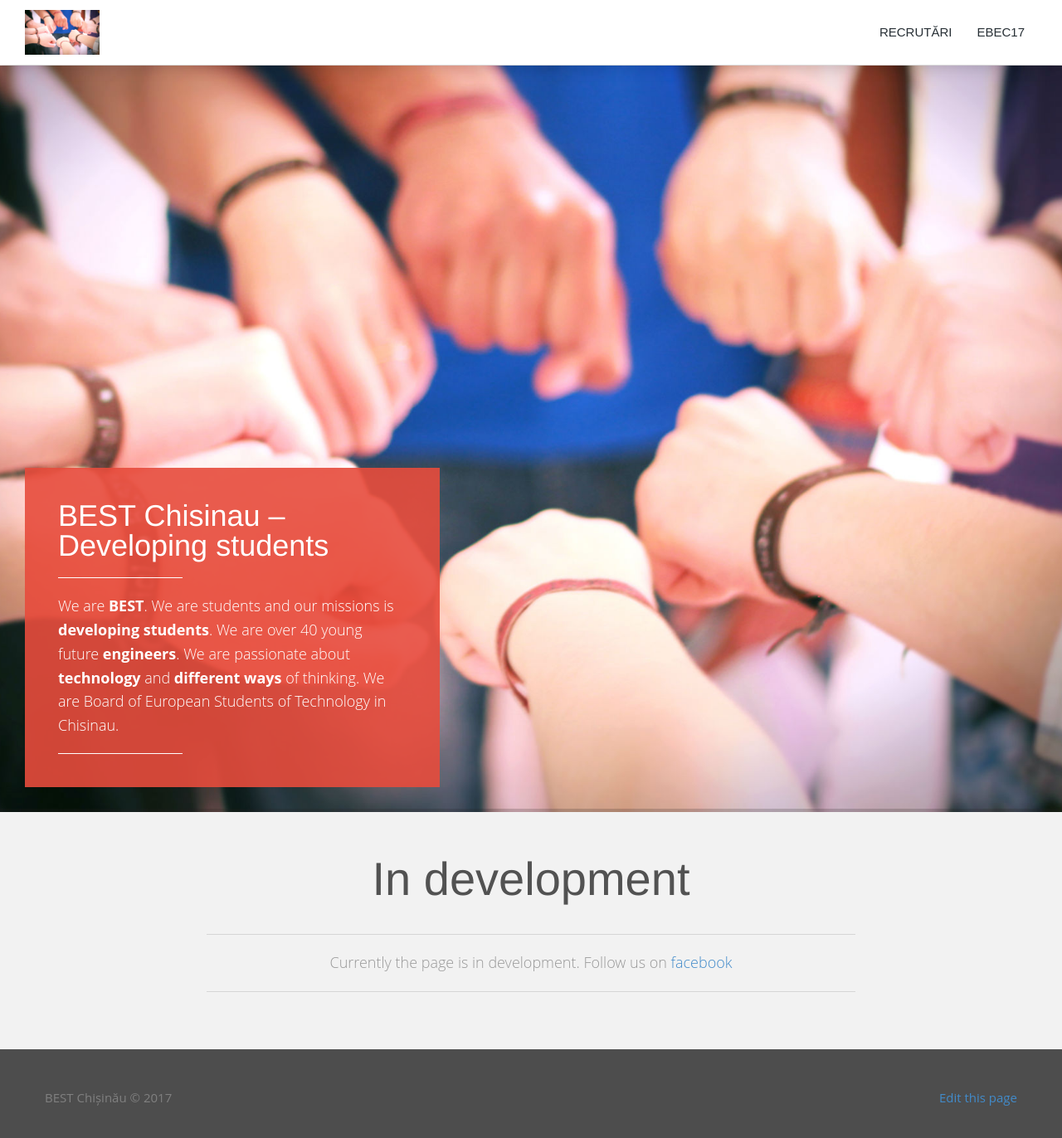
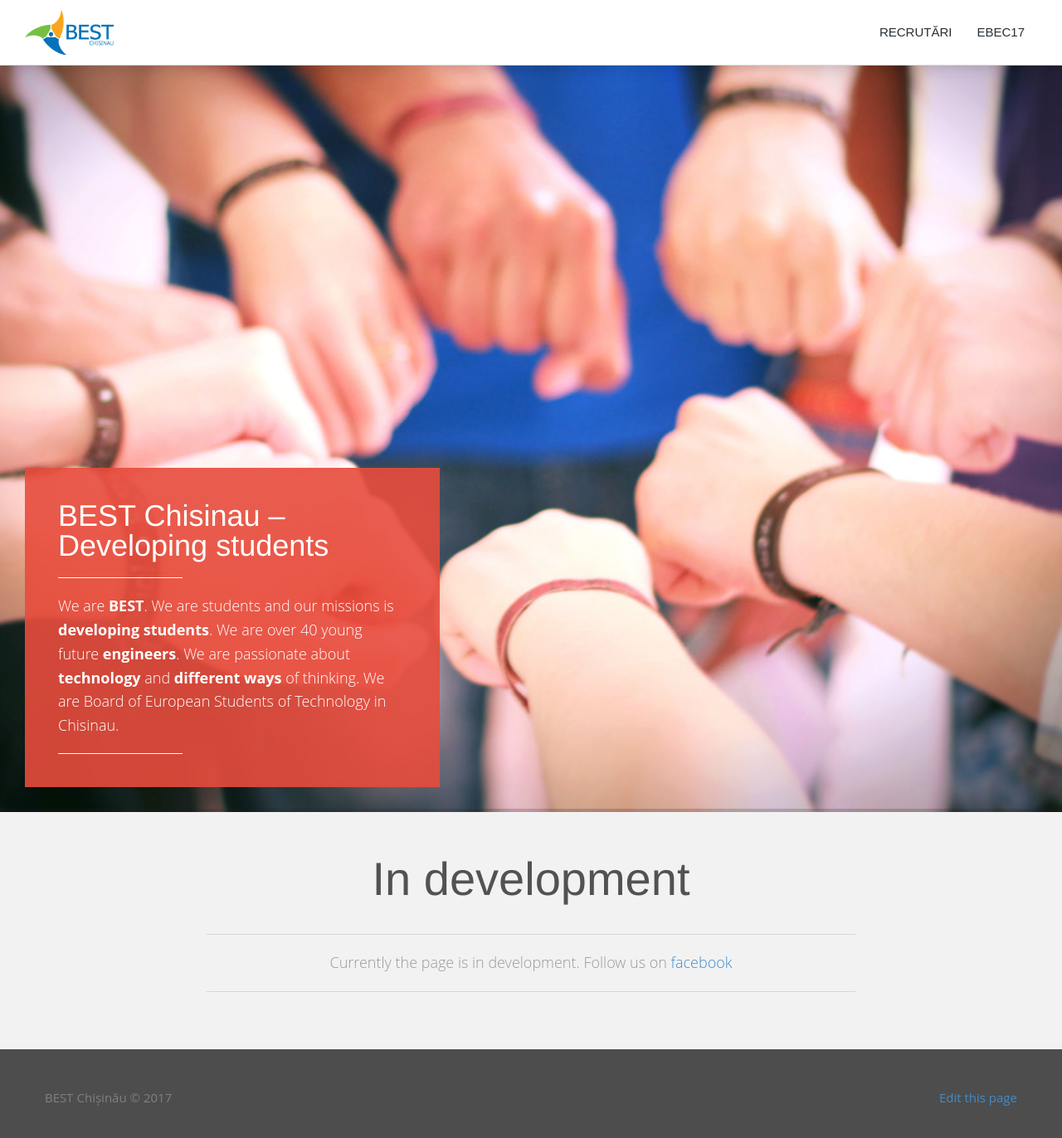
Before and after one commit to BEST-Chisinau/best-chisinau.github.io, a Jekyll site: the page built from index.html, in a window 1280 px wide and 1380 px high. Shown: the top 1372 px of the window at 83% size. Built offline with Jekyll 4.4.1, drawn with Linux system fonts in a browser that asks for light colours.

Commit message:
Fix logo on home page

```diff
--- a/_includes/header.html
+++ b/_includes/header.html
@@ -21,7 +21,7 @@
             <span class="icon-bar"></span>
           </button>
           <a class="navbar-brand logo" title="Board of European Students of Technology " href="http://best-chisinau.org/en">
-            <img src="{{ site.url }}/assets/images/home-parallax.jpg" alt="BEST Chisinau">
+            <img src="{{ site.url }}/assets/images/logo.png" alt="BEST Chisinau">
           </a>
         </div>
         <div class="collapse navbar-collapse navbar-responsive-collapse">
```
